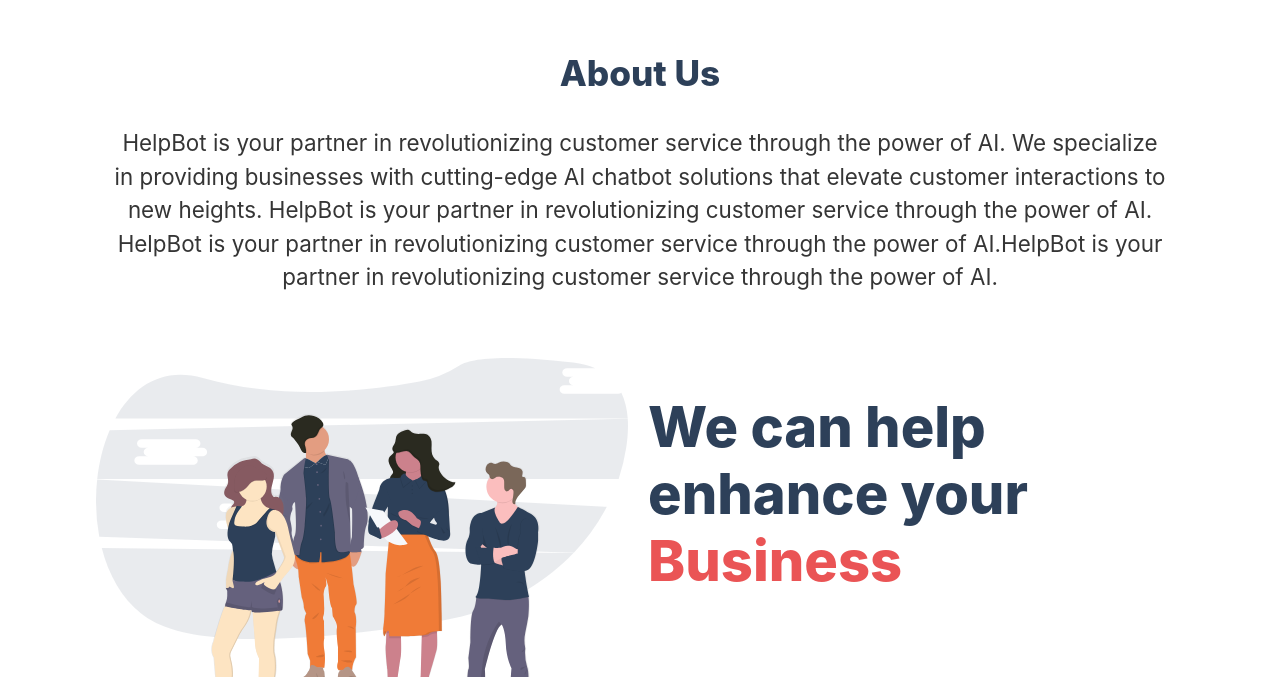
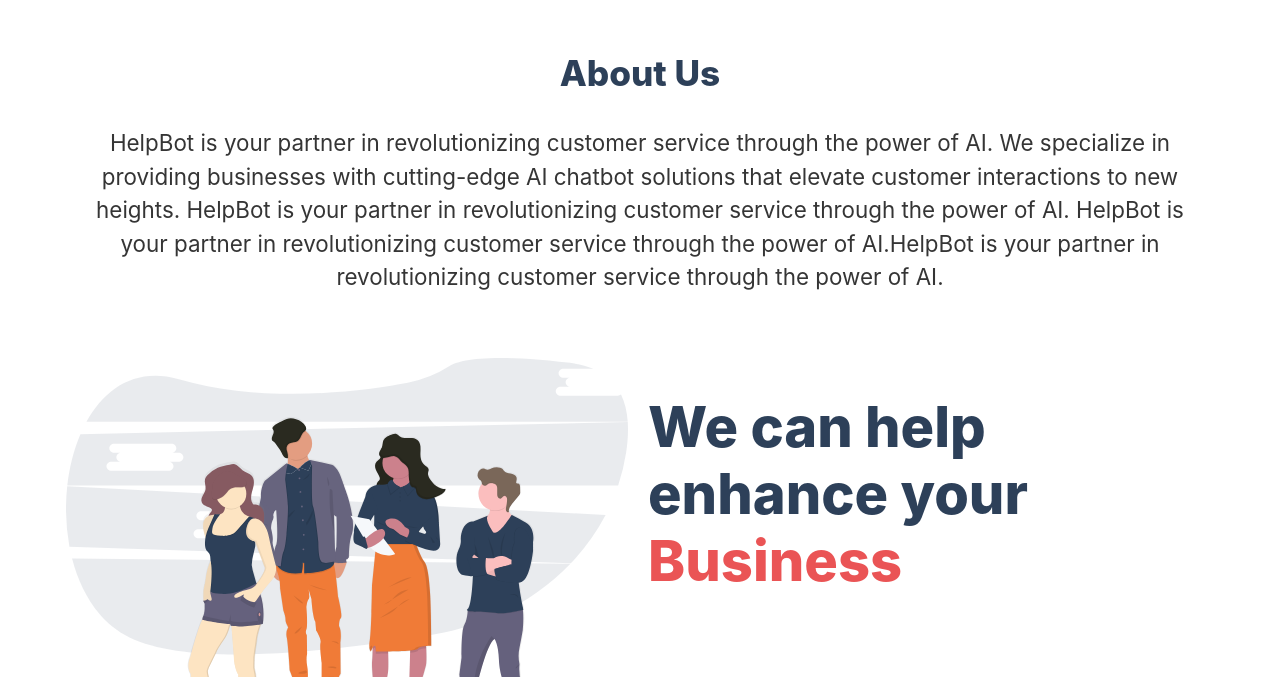
Before and after one commit to Cyriacusifeco/helpbot, a React (Vite) app: page / in a window 1280 px wide. Shown: the part 983-1660 px from the top of the page. Built offline with nearby package versions, Linux system fonts and the light colour scheme.

Commit message:
about section fix

```diff
--- a/src/component/HomePage/About/About.jsx
+++ b/src/component/HomePage/About/About.jsx
@@ -4,7 +4,7 @@ import team from '../../../assets/about.svg';
 
 const About = () => {
   return (
-    <section className="section-about overflow-hidden py-5" id="about">
+    <section className="section-about section overflow-hidden py-5" id="about">
       <div className="about-text">
         <h1 className="section-header-title">About Us</h1>
         <div className="section-body">
```
